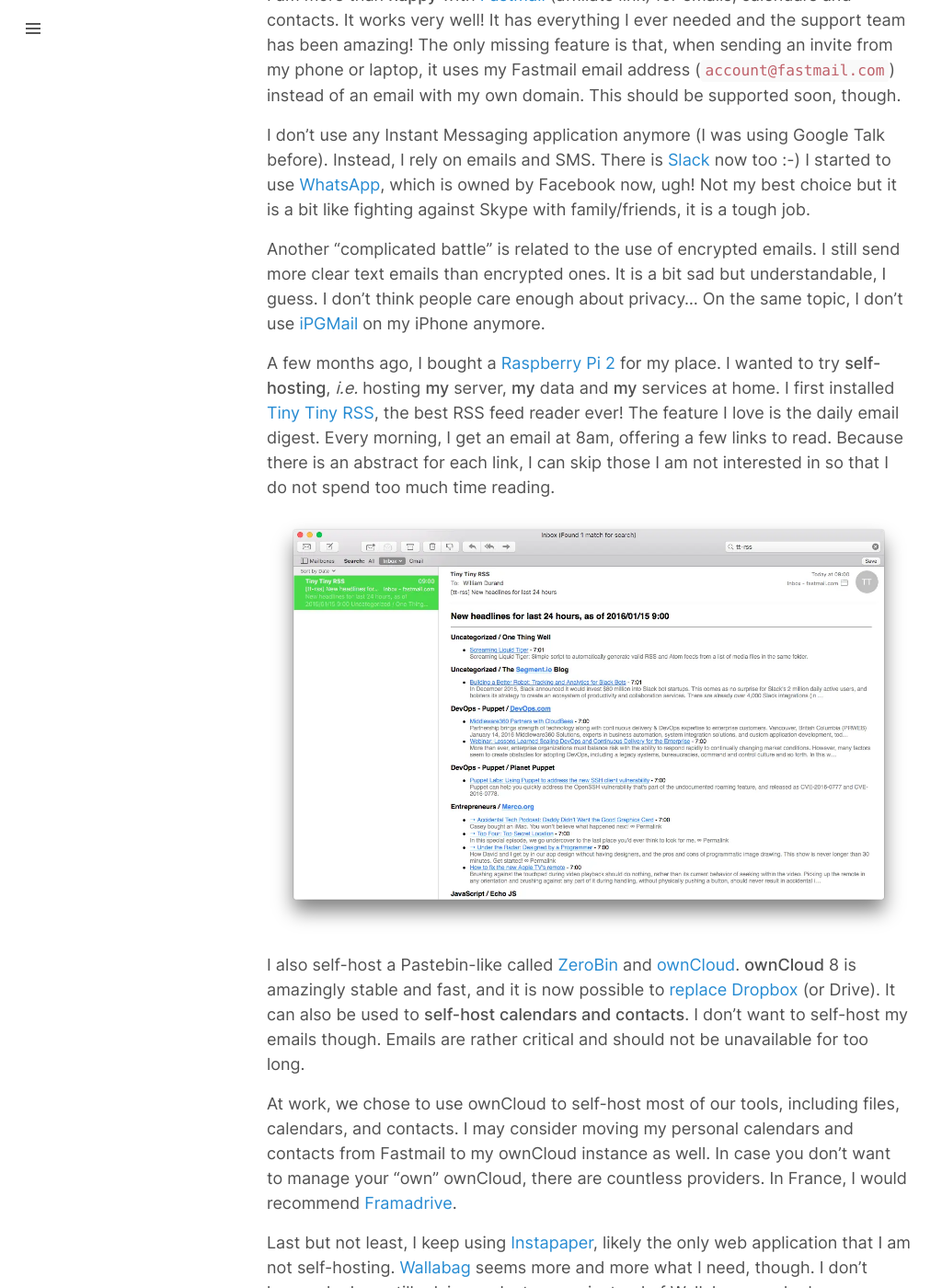
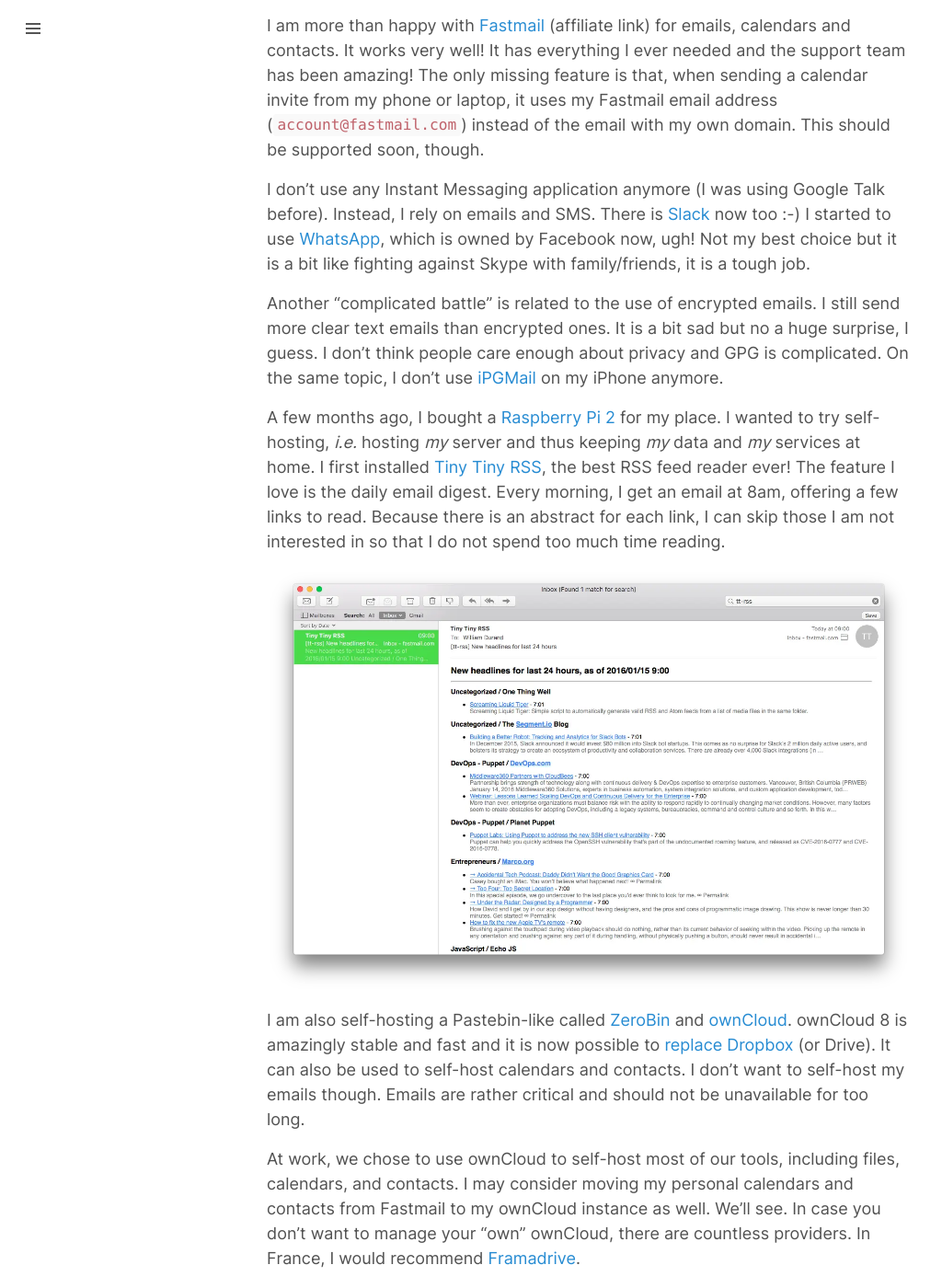
Before and after one commit to willdurand/willdurand.github.io, a Jekyll site: the page built from _posts/2016-01-16-my-life-on-the-internets-a-year-later.md, in a window 1280 px wide and 1400 px high, scrolled down 405 px. Shown: the whole window at 92% size, without its empty margins (0-1024 px from the left). Built offline with Jekyll 4.4.1, drawn with Linux system fonts in a browser that asks for light colours; some of the changed text lies outside the part shown.

Commit message:
proofread article about internet a year later

```diff
--- a/_posts/2016-01-16-my-life-on-the-internets-a-year-later.md
+++ b/_posts/2016-01-16-my-life-on-the-internets-a-year-later.md
@@ -4,6 +4,8 @@
 title: "My life on The Internets: a year later"
 tweet_id: 688260129322450944
 updates:
+  - date: 2022-04-19
+    content: I proofread this article and fixed some links.
   - date: 2019-12-22
     content: No more Disqus on this blog, hurray!
   - date: 2022-03-14
@@ -11,16 +13,16 @@
 ---
 
 It's been [a year since I changed the way I deal with my Internet
-presence](/2015/01/16/rethinking-my-life-on-the-internets/). I would like to
-share some updates in this article. In short, I am pretty satisfied with my
-current setup but a few things could be improved.
+presence][post-internet]. I would like to share some updates in this article.
+In short, I am pretty satisfied with my current setup but a few things could
+be improved.
 
-I am more than **happy** with [Fastmail](http://www.fastmail.com/?STKI=13808765)
-(affiliate link) for emails, calendars and contacts. It works very well! It has
-everything I ever needed and the support team has been amazing! The only missing
-feature is that, when sending an invite from my phone or laptop, it uses my
-Fastmail email address (`account@fastmail.com`) instead of an email with my
-own domain. This should be supported soon, though.
+I am more than happy with [Fastmail][] (affiliate link) for emails, calendars
+and contacts. It works very well! It has everything I ever needed and the
+support team has been amazing! The only missing feature is that, when sending
+a calendar invite from my phone or laptop, it uses my Fastmail email address
+(`account@fastmail.com`) instead of the email with my own domain. This should
+be supported soon, though.
 
 I don't use any Instant Messaging application anymore (I was using Google Talk
 before). Instead, I rely on emails and SMS. There is [Slack](https://slack.com/)
@@ -29,14 +31,14 @@
 against Skype with family/friends, it is a tough job.
 
 Another "complicated battle" is related to the use of encrypted emails. I still
-send more clear text emails than encrypted ones. It is a bit sad but
-understandable, I guess. I don't think people care enough about privacy... On
-the same topic, I don't use [iPGMail](https://ipgmail.com/) on my iPhone
-anymore.
+send more clear text emails than encrypted ones. It is a bit sad but no a huge
+surprise, I guess. I don't think people care enough about privacy and GPG is
+complicated. On the same topic, I don't use [iPGMail](https://ipgmail.com/)
+on my iPhone anymore.
 
 A few months ago, I bought a [Raspberry Pi 2](https://www.raspberrypi.org/) for
-my place. I wanted to try **self-hosting**, _i.e._ hosting **my** server, **my**
-data and **my** services at home. I first installed [Tiny Tiny
+my place. I wanted to try self-hosting, _i.e._ hosting _my_ server and thus
+keeping _my_ data and _my_ services at home. I first installed [Tiny Tiny
 RSS](https://tt-rss.org/), the best RSS feed reader ever! The feature I love is
 the daily email digest. Every morning, I get an email at 8am, offering a few
 links to read. Because there is an abstract for each link, I can skip those I am
@@ -44,27 +46,25 @@
 
 ![An email sent by Tiny Tiny RSS](/images/posts/2016/01/tt-rss.webp)
 
-I also self-host a Pastebin-like called [ZeroBin][] and [ownCloud][].
-**ownCloud** 8 is amazingly stable and fast, and it is now possible to [replace
-Dropbox][] (or Drive). It can also be used to **self-host calendars and
-contacts**. I don't want to self-host my emails though. Emails are rather
-critical and should not be unavailable for too long.
+I am also self-hosting a Pastebin-like called [ZeroBin][] and [ownCloud][].
+ownCloud 8 is amazingly stable and fast and it is now possible to [replace
+Dropbox][] (or Drive). It can also be used to self-host calendars and contacts.
+I don't want to self-host my emails though. Emails are rather critical and
+should not be unavailable for too long.
 
 At work, we chose to use ownCloud to self-host most of our tools, including
 files, calendars, and contacts. I may consider moving my personal calendars and
-contacts from Fastmail to my ownCloud instance as well. In case you don't want
-to manage your "own" ownCloud, there are countless providers. In France, I would
-recommend [Framadrive][].
+contacts from Fastmail to my ownCloud instance as well. We'll see. In case you
+don't want to manage your "own" ownCloud, there are countless providers. In
+France, I would recommend [Framadrive][].
 
 Last but not least, I keep using [Instapaper](https://www.instapaper.com),
-likely the only web application that I am not self-hosting. [Wallabag][] seems
-more and more what I need, though. I don't know why I am still relying on
-Instapaper instead of Wallabag, maybe because changing habits is hard?
+likely the only web application that I am not self-hosting at the moment.
+[Wallabag][] seems more and more what I need, though. I don't know why I am
+still relying on Instapaper instead of Wallabag, maybe because changing habits
+is hard?
 
-One more thing actually... I still did not find any [Disqus][] alternative :-(
-
-~~If you have any suggestions/ideas/whatever or want to share your own
-experience, comments are open :-)~~
+One more thing by the way... I did not find any [Disqus][] alternative yet :-(
 
 [framadrive]: https://framadrive.org/
 [wallabag]: https://www.wallabag.org/
```
Also changed, not shown: other parts of _posts/2016-01-16-my-life-on-the-internets-a-year-later.md (+2 -0 lines).
